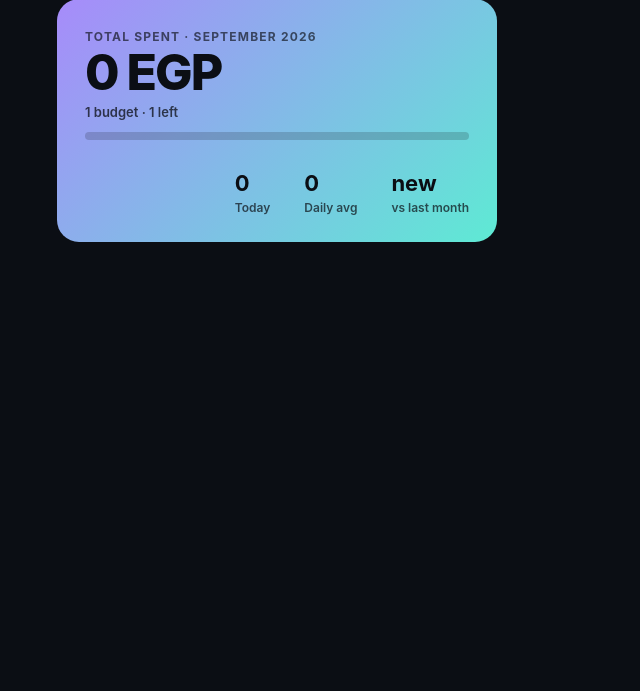
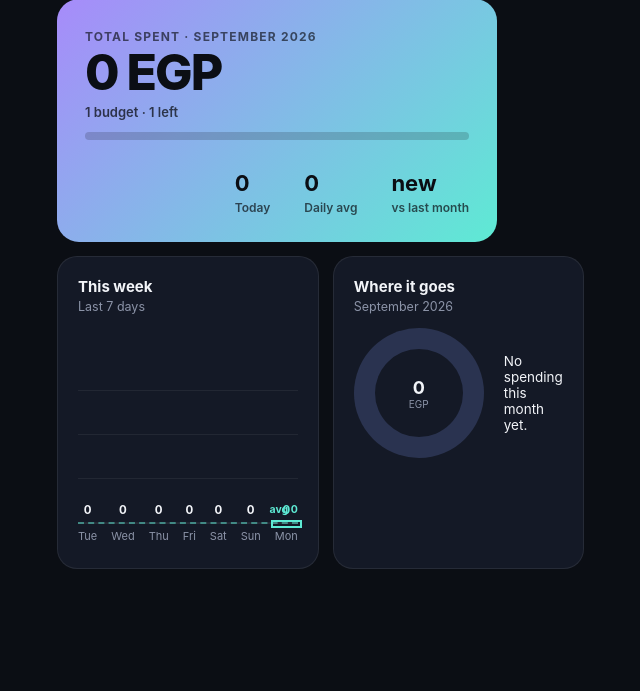
Before and after one commit to Seif-3mk-hassan/expense-tracker, a Django app: page / in a window 1280 px wide. Shown: the part 144-835 px from the top of the page, without its empty margins (363-1003 px from the left). Before the commit the page ends 386 px from the top, so only its background shows below. Run offline with Django 5.2, Linux system fonts and the light colour scheme; a user stored in the database is signed in; tables that the repository leaves empty hold one stand-in row (values such as "Sample post").

Commit message:
ET-23 Weekly chart and category donut on dashboard
Last-7-days bars with values, average dashed line, peak glow and today ring (pixel heights computed server-side); live donut with legend from month category sums, neutral state when empty. Tests: peak/today flags, segment order and style, empty-month rendering.

```diff
--- a/ledger/views.py
+++ b/ledger/views.py
@@ -14,7 +14,10 @@ from django.views.generic import (
 
 from .analytics import (
     budget_total,
+    category_sums,
     daily_average,
+    donut_style,
+    last_n_days,
     month_shift,
     month_total,
     pct_change,
@@ -201,4 +204,41 @@ class DashboardView(LoginRequiredMixin, TemplateView):
             "month_label": ref.strftime("%B %Y"),
         }
         context["ref_month"] = ref.strftime("%Y-%m")
+        context.update(self._weekly_context(today))
+        context.update(self._donut_context(ref))
         return context
+
+    PLOT_PX = 162
+    LABEL_PX = 24
+
+    def _weekly_context(self, today):
+        days = last_n_days(self.request.user, today)
+        peak = max([d["total"] for d in days] or [0])
+        for day in days:
+            day["px"] = (
+                round(float(day["total"] / peak) * self.PLOT_PX) if peak else 0
+            )
+            day["is_today"] = day["date"] == today
+            day["is_peak"] = peak > 0 and day["total"] == peak
+        average = round(sum(d["total"] for d in days) / len(days), 2)
+        avg_px = round(float(average / peak) * self.PLOT_PX) if peak else 0
+        return {
+            "weekly": {
+                "days": days,
+                "avg": average,
+                "avg_bottom_px": self.LABEL_PX + avg_px,
+            }
+        }
+
+    def _donut_context(self, ref):
+        segments = category_sums(self.request.user, ref)
+        total = sum(s["total"] for s in segments)
+        for seg in segments:
+            seg["pct"] = round(float(seg["total"] / total) * 100) if total else 0
+        return {
+            "donut": {
+                "style": donut_style(segments, total),
+                "segments": segments,
+                "total": total,
+            }
+        }
--- a/templates/home.html
+++ b/templates/home.html
@@ -68,5 +68,32 @@
       <div><b>{% if hero.change is None %}new{% else %}{{ hero.change }}%{% endif %}</b><span>vs last month</span></div>
     </div>
   </section>
+
+  <div class="grid">
+    <section class="card2">
+      <h2>This week</h2>
+      <div class="hint">Last 7 days</div>
+      <div class="chart">
+        <div class="avg" style="bottom:{{ weekly.avg_bottom_px }}px" title="Daily average"><em>avg {{ weekly.avg|floatformat:0 }}</em></div>
+        {% for d in weekly.days %}
+        <div class="col{% if d.is_today %} today{% endif %}{% if d.is_peak %} max{% endif %}" title="{{ d.date }} — {{ d.total|floatformat:0 }} EGP"><b>{{ d.total|floatformat:0 }}</b><i style="height:{{ d.px }}px"></i><span>{{ d.label }}</span></div>
+        {% endfor %}
+      </div>
+    </section>
+    <section class="card2">
+      <h2>Where it goes</h2>
+      <div class="hint">{{ hero.month_label }}</div>
+      <div class="donut-row">
+        <div class="donut" style="background:{{ donut.style }}"><div><b>{{ donut.total|floatformat:0 }}</b><span>EGP</span></div></div>
+        <div class="legend">
+          {% for s in donut.segments %}
+          <div><span class="dot" style="background:{{ s.color }}"></span>{{ s.name }}<em>{{ s.pct }}%</em></div>
+          {% empty %}
+          <div>No spending this month yet.</div>
+          {% endfor %}
+        </div>
+      </div>
+    </section>
+  </div>
 </div>
 {% endblock %}
```
Also changed, not shown: ledger/tests.py (+44 -0 lines).
